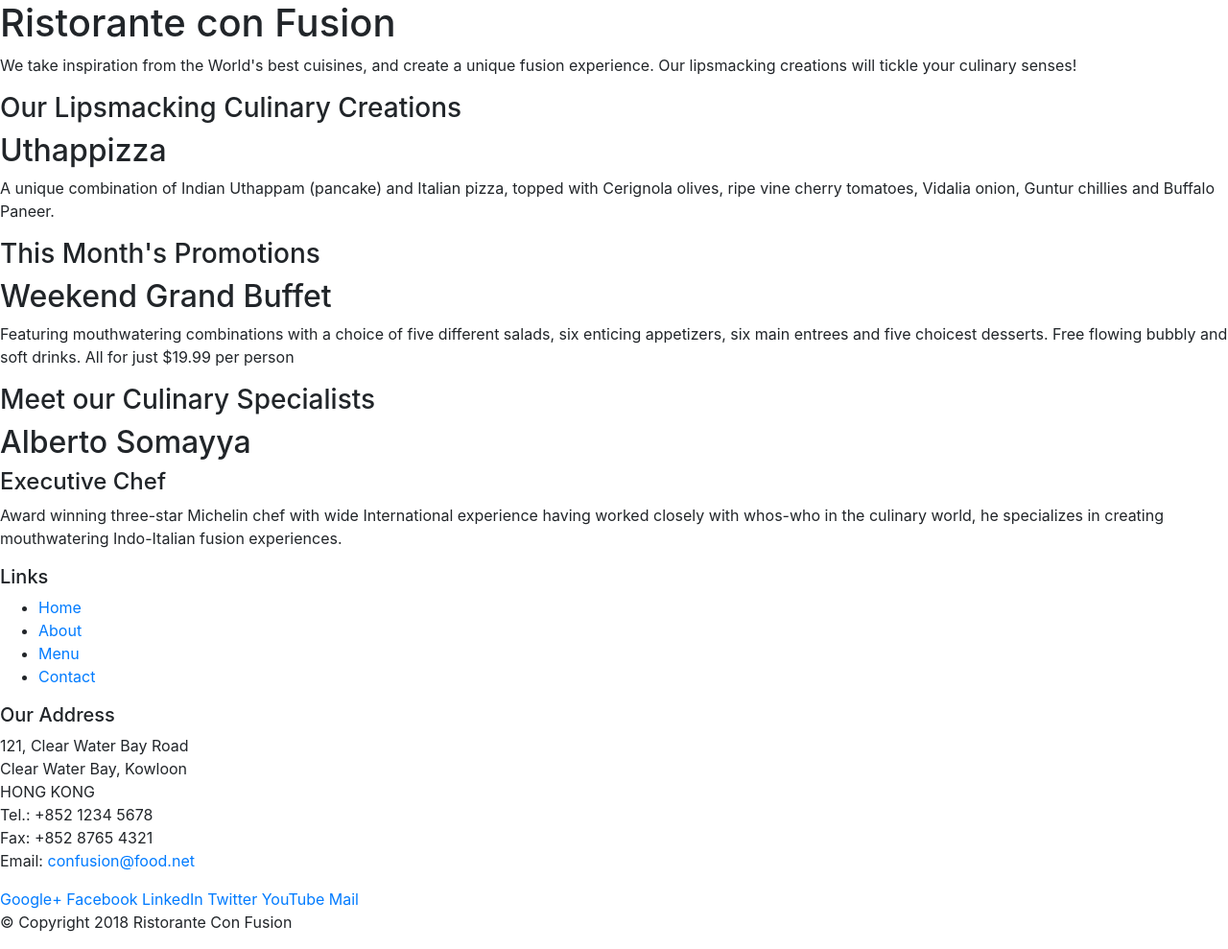
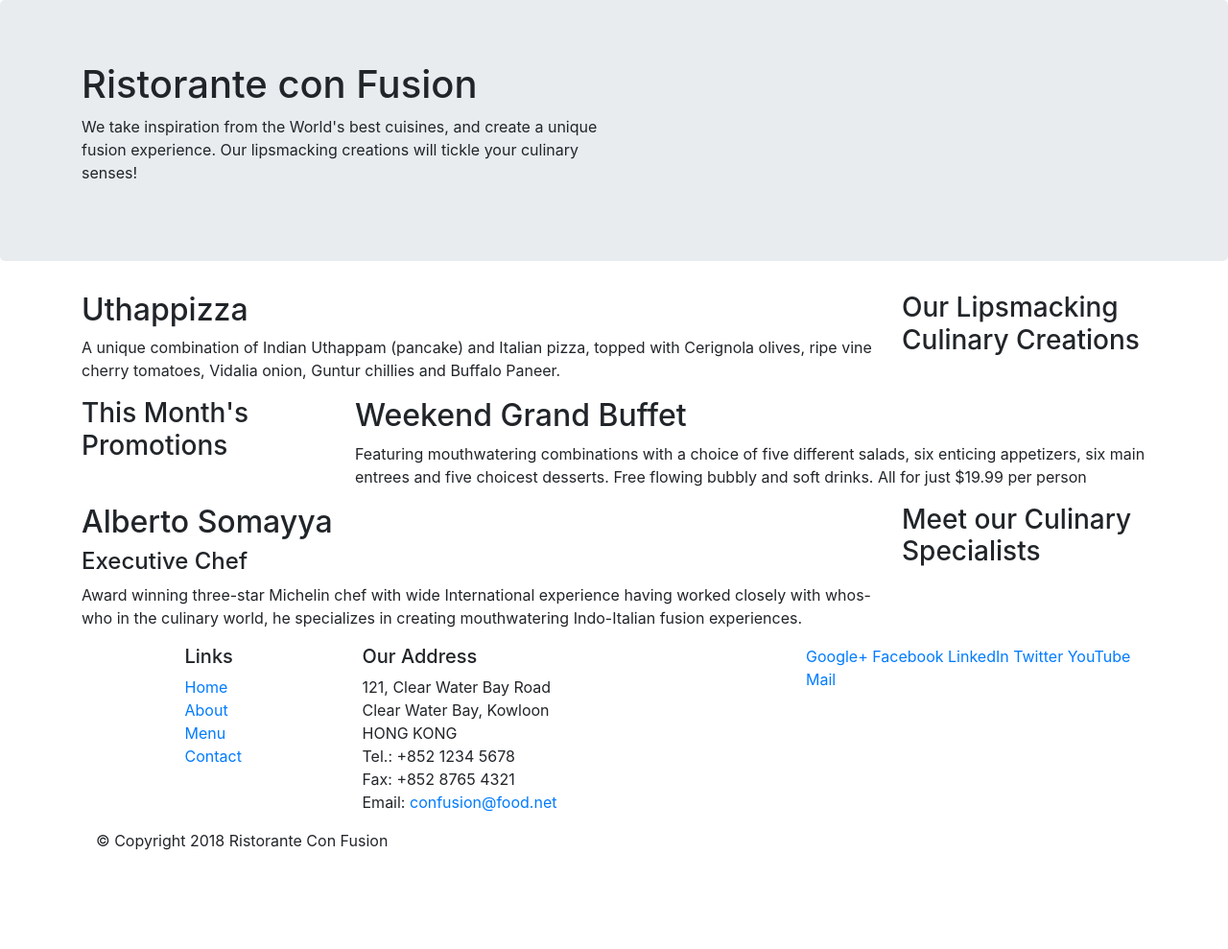
Before and after one commit to MINIscus88/git-test, a website: page Bootstrap4/conFusion/index.html in a window 1280 px wide. Shown: the whole page at 96% size. After the commit the page ends 904 px from the top, so only its background shows below. Drawn offline with nearby package versions, Linux system fonts and the light colour scheme.

Commit message:
Bootstrap Grid Part 1

```diff
--- a/Bootstrap4/conFusion/index.html
+++ b/Bootstrap4/conFusion/index.html
@@ -15,66 +15,64 @@
 
 <body>
 
-    <header>
-        <div>
-            <div>
-                <div>
+    <header class="jumbotron">
+        <div class="container">
+            <div class="row">
+                <div class="col-12 col-sm-6">
                     <h1>Ristorante con Fusion</h1>
                     <p>We take inspiration from the World's best cuisines, and create a unique fusion experience. Our lipsmacking creations will tickle your culinary senses!</p>
                 </div>
-                <div>
+                <div class="col-12 col-sm">
                 </div>
             </div>
         </div>
     </header>
 
-    <div>
-        <div>
-            <div>
+<div class="container">
+    <div class="row">
+            <div class="col-12 col-sm-4 order-sm-last col-md-3">
                 <h3>Our Lipsmacking Culinary Creations</h3>
             </div>
-            <div>
+            <div class="col col-sm order-sm-first col-md">
                 <h2>Uthappizza</h2>
                 <p>A unique combination of Indian Uthappam (pancake) and Italian pizza, topped with Cerignola olives, ripe vine cherry tomatoes, Vidalia onion, Guntur chillies and Buffalo Paneer.</p>
             </div>
-        </div>
+    </div>
 
-
-        <div>
-            <div>
+        <div class="row">
+            <div class="col-12 col-sm-4 col-md-3">
                 <h3>This Month's Promotions</h3>
             </div>
-            <div>
+            <div class="col col-sm col-md">
                 <h2>Weekend Grand Buffet</h2>
                 <p>Featuring mouthwatering combinations with a choice of five different salads, six enticing appetizers, six main entrees and five choicest desserts. Free flowing bubbly and soft drinks. All for just $19.99 per person </p>
             </div>
         </div>
 
-        <div>
-            <div>
+        <div class="row">
+            <div class="col-12 col-sm-4 order-sm-last col-md-3">
                 <h3>Meet our Culinary Specialists</h3>
             </div>
-            <div>
+            <div class="col col-sm order-sm-first col-md">
                 <h2>Alberto Somayya</h2>
                 <h4>Executive Chef</h4>
                 <p>Award winning three-star Michelin chef with wide International experience having worked closely with whos-who in the culinary world, he specializes in creating mouthwatering Indo-Italian fusion experiences. </p>
             </div>
         </div>
-    </div>
 
     <footer>
-        <div>
-            <div>
-                <div>
+        <div class="container">
+            <div class="row">
+                <div class="col-4 offset-1 col-sm-2">
                     <h5>Links</h5>
-                    <ul>
+                    <ul class="list-unstyled">
                         <li><a href="#">Home</a></li>
                         <li><a href="#">About</a></li>
                         <li><a href="#">Menu</a></li>
                         <li><a href="#">Contact</a></li>
                     </ul>
                 </div>
-                <div>
+                <div class="col-7 col-sm-5">
                     <h5>Our Address</h5>
                     <address>
 		              121, Clear Water Bay Road<br>
@@ -85,7 +83,7 @@
 		              Email: <a href="mailto:confusion@food.net">confusion@food.net</a>
 		           </address>
                 </div>
-                <div>
+                <div class="col-12 col-sm-4">
                     <div>
                         <a href="http://google.com/+">Google+</a>
                         <a href="http://www.facebook.com/profile.php?id=">Facebook</a>
@@ -96,8 +94,8 @@
                     </div>
                 </div>
            </div>
-           <div>
-                <div>
+           <div class="row">
+                <div class="col-auto">
                     <p>© Copyright 2018 Ristorante Con Fusion</p>
                 </div>
            </div>
```
Also changed, not shown: Bootstrap4/conFusion/package.json (+6 -1 lines), 1 other file.
